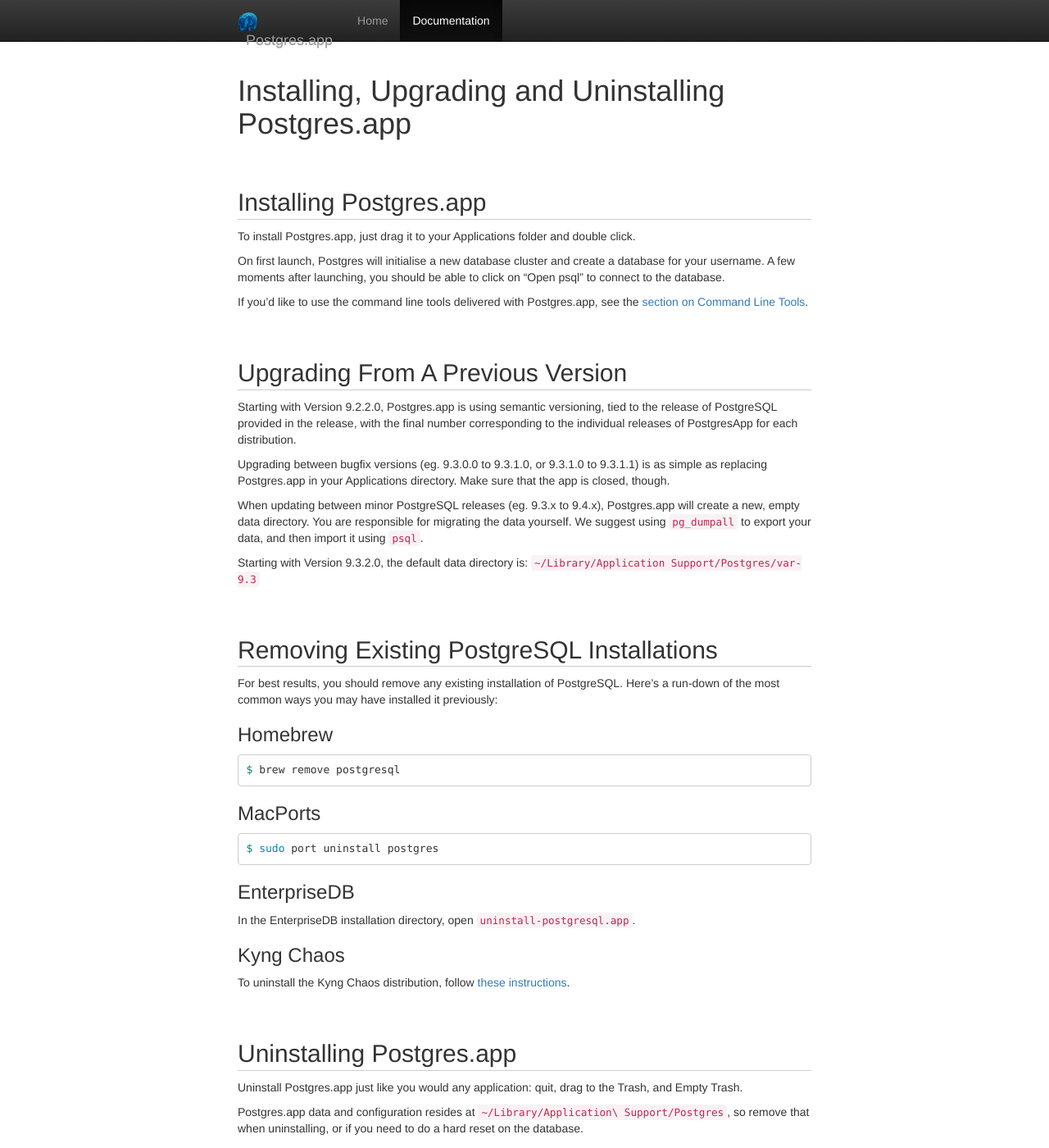
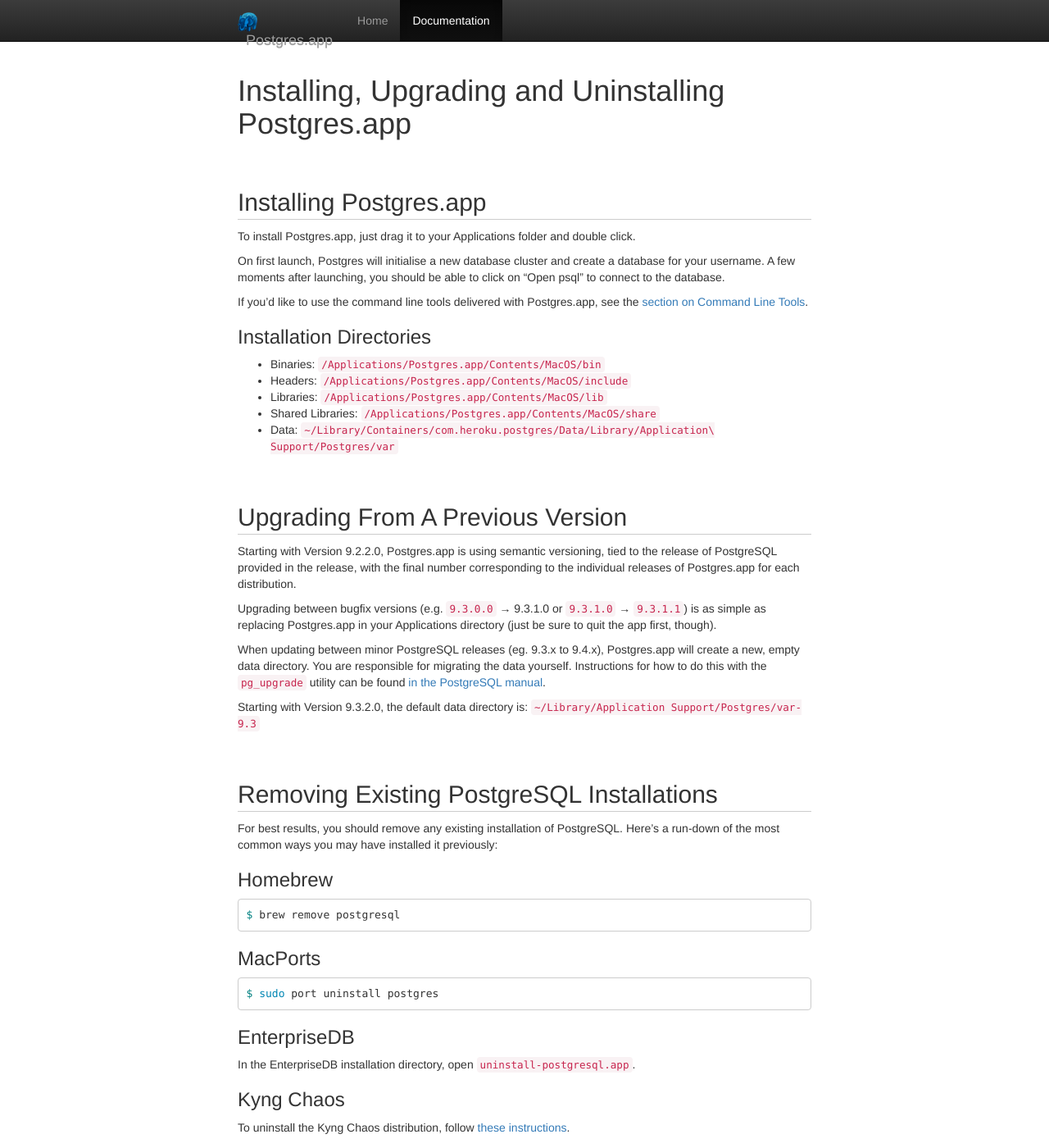
Before and after one commit to PostgresApp/PostgresApp, a Jekyll site: the page built from documentation/install.md, in a window 1280 px wide and 1400 px high. Shown: the whole window at 82% size. Built offline with Jekyll 4.4.1, drawn with Linux system fonts in a browser that asks for light colours; nearby versions of some CDN libraries; Markdown is read by kramdown in place of the engine named in the settings; some of the changed text lies outside the part shown.

Commit message:
Content additions and minor copy editing

```diff
--- a/documentation/install.md
+++ b/documentation/install.md
@@ -12,15 +12,21 @@
 
 If you'd like to use the command line tools delivered with Postgres.app, see the [section on Command Line Tools](cli-tools.html).
 
+### Installation Directories
+
+- Binaries: `/Applications/Postgres.app/Contents/MacOS/bin`
+- Headers: `/Applications/Postgres.app/Contents/MacOS/include`
+- Libraries: `/Applications/Postgres.app/Contents/MacOS/lib`
+- Shared Libraries: `/Applications/Postgres.app/Contents/MacOS/share`
+- Data: `~/Library/Containers/com.heroku.postgres/Data/Library/Application\ Support/Postgres/var`
+
 ## Upgrading From A Previous Version
 
-Starting with Version 9.2.2.0, Postgres.app is using semantic versioning, tied to the release of PostgreSQL provided in the release, with the final number corresponding to the individual releases of PostgresApp for each distribution.
+Starting with Version 9.2.2.0, Postgres.app is using semantic versioning, tied to the release of PostgreSQL provided in the release, with the final number corresponding to the individual releases of Postgres.app for each distribution.
 
-Upgrading between bugfix versions (eg. 9.3.0.0 to 9.3.1.0, or 9.3.1.0 to 9.3.1.1) is as simple as replacing Postgres.app in your Applications directory. Make sure that the app is closed, though.
+Upgrading between bugfix versions (e.g. `9.3.0.0` → 9.3.1.0 or `9.3.1.0` → `9.3.1.1`) is as simple as replacing Postgres.app in your Applications directory (just be sure to quit the app first, though).
 
-When updating between minor PostgreSQL releases (eg. 9.3.x to 9.4.x), Postgres.app will create a new, empty data directory.
-You are responsible for migrating the data yourself.
-We suggest using `pg_dumpall` to export your data, and then import it using `psql`.
+When updating between minor PostgreSQL releases (eg. 9.3.x to 9.4.x), Postgres.app will create a new, empty data directory. You are responsible for migrating the data yourself. Instructions for how to do this with the `pg_upgrade` utility can be found [in the PostgreSQL manual](http://www.postgresql.org/docs/current/static/pgupgrade.html).
 
 Starting with Version 9.3.2.0, the default data directory is:
 `~/Library/Application Support/Postgres/var-9.3`
@@ -51,6 +57,6 @@
 
 ## Uninstalling Postgres.app
 
-Uninstall Postgres.app just like you would any application: quit, drag to the Trash, and Empty Trash.
+Uninstall Postgres.app just like you would any other application: quit, drag to the Trash, and then "Finder > Empty Trash...".
 
-Postgres.app data and configuration resides at `~/Library/Application\ Support/Postgres`, so remove that when uninstalling, or if you need to do a hard reset on the database.
+Postgres.app data and configuration reside at `~/Library/Containers/com.heroku.postgres/Data/Library/Application\ Support/Postgres/var`, so remove that after uninstalling.
```
